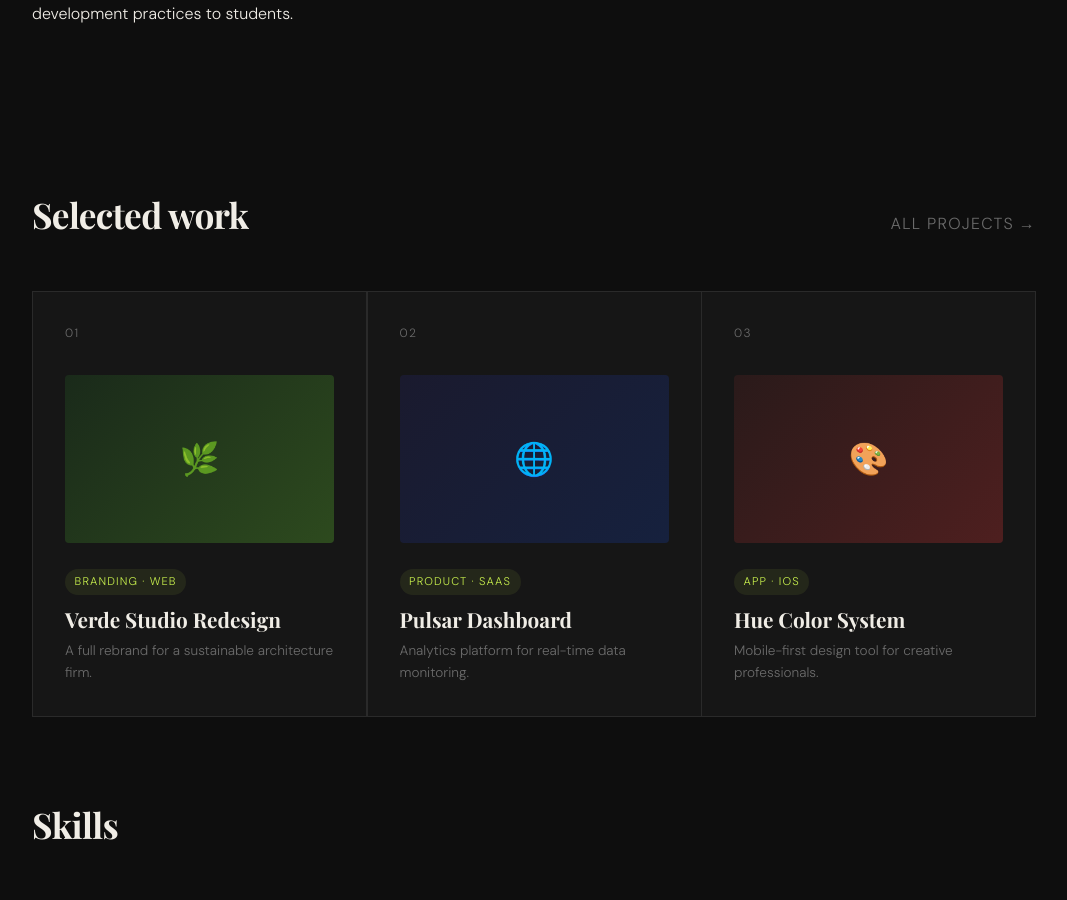
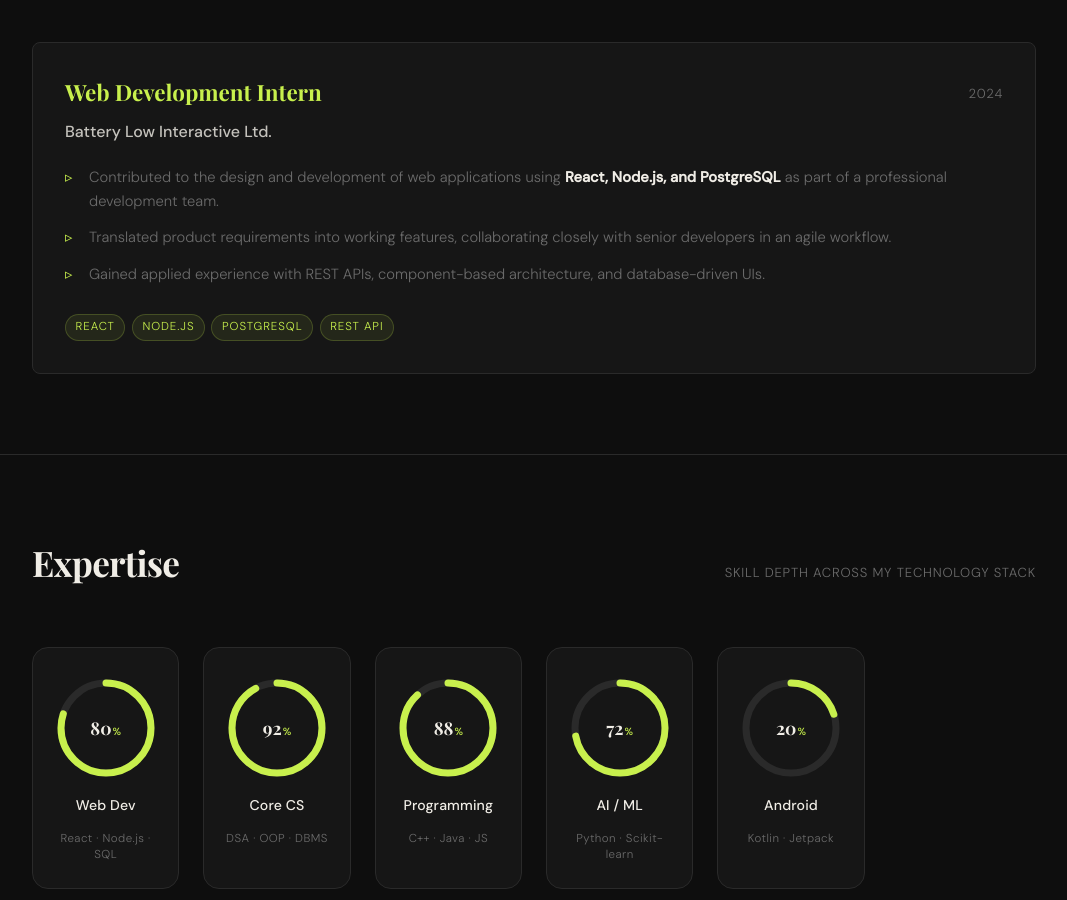
Before and after one commit to ashfaq-chowdhury/Portfolio, a Next.js app: page / in a window 1280 px wide. Shown: the part 1775-2675 px from the top of the page, without its empty margins (106-1173 px from the left). Built offline with nearby package versions, Linux system fonts and the light colour scheme.

Commit message:
New Section Created

```diff
--- /dev/null
+++ b/app/components/ExpertiseSection/ExpertiseSection.module.css
@@ -0,0 +1,113 @@
+.section {
+  max-width: 1100px;
+  margin: 0 auto;
+  padding: 5rem 3rem;
+  border-top: 1px solid var(--border);
+}
+
+.sectionHeader {
+  display: flex;
+  justify-content: space-between;
+  align-items: baseline;
+  margin-bottom: 3.5rem;
+  flex-wrap: wrap;
+  gap: 0.5rem;
+}
+
+.sectionTitle {
+  font-family: "Playfair Display", serif;
+  font-size: 2.2rem;
+  font-weight: 700;
+  letter-spacing: -0.02em;
+}
+
+.sectionSubtitle {
+  font-size: 0.82rem;
+  color: var(--muted);
+  letter-spacing: 0.06em;
+  text-transform: uppercase;
+}
+
+.chartsGrid {
+  display: grid;
+  grid-template-columns: repeat(6, 1fr);
+  gap: 1.5rem;
+}
+
+@media (max-width: 1024px) {
+  .chartsGrid {
+    grid-template-columns: repeat(3, 1fr);
+  }
+}
+
+@media (max-width: 600px) {
+  .chartsGrid {
+    grid-template-columns: repeat(2, 1fr);
+  }
+  .section {
+    padding: 3rem 1.5rem;
+  }
+}
+
+.chartCard {
+  display: flex;
+  flex-direction: column;
+  align-items: center;
+  gap: 0.9rem;
+  background: var(--surface);
+  border: 1px solid var(--border);
+  border-radius: 16px;
+  padding: 1.75rem 1rem 1.5rem;
+  transition: border-color 0.25s, transform 0.25s;
+}
+
+.chartCard:hover {
+  border-color: var(--accent);
+  transform: translateY(-3px);
+}
+
+.svgWrapper {
+  position: relative;
+  display: flex;
+  align-items: center;
+  justify-content: center;
+}
+
+.track {
+  stroke: var(--border);
+}
+
+.percentLabel {
+  position: absolute;
+  font-family: "Playfair Display", serif;
+  font-size: 1.1rem;
+  font-weight: 700;
+  color: var(--text);
+  display: flex;
+  align-items: baseline;
+  gap: 1px;
+  pointer-events: none;
+}
+
+.percentSign {
+  font-size: 0.65rem;
+  color: var(--accent);
+  font-family: "DM Sans", sans-serif;
+  font-weight: 500;
+}
+
+.chartLabel {
+  font-size: 0.88rem;
+  font-weight: 500;
+  color: var(--text);
+  text-align: center;
+  letter-spacing: 0.01em;
+}
+
+.chartSublabel {
+  font-size: 0.72rem;
+  color: var(--muted);
+  text-align: center;
+  line-height: 1.4;
+  letter-spacing: 0.04em;
+}
--- /dev/null
+++ b/app/components/ExpertiseSection/ExpertiseSection.tsx
@@ -0,0 +1,106 @@
+'use client';
+
+import { useEffect, useRef, useState } from 'react';
+import styles from './ExpertiseSection.module.css';
+
+interface ExpertiseItem {
+  label: string;
+  sublabel: string;
+  percentage: number;
+  color: string;
+}
+
+const expertise: ExpertiseItem[] = [
+  { label: "Web Dev", sublabel: "React · Node.js · SQL", percentage: 80, color: "#c8f04d" },
+  { label: "Core CS", sublabel: "DSA · OOP · DBMS", percentage: 92, color: "#c8f04d" },
+  { label: "Programming", sublabel: "C++ · Java · JS", percentage: 88, color: "#c8f04d" },
+  { label: "AI / ML", sublabel: "Python · Scikit-learn", percentage: 72, color: "#c8f04d" },
+  { label: "Android", sublabel: "Kotlin · Jetpack", percentage: 20, color: "#c8f04d" },
+];
+
+interface CircleChartProps {
+  item: ExpertiseItem;
+  animate: boolean;
+}
+
+function CircleChart({ item, animate }: CircleChartProps) {
+  const radius = 52;
+  const stroke = 7;
+  const normalizedRadius = radius - stroke;
+  const circumference = 2 * Math.PI * normalizedRadius;
+  const offset = circumference - (animate ? item.percentage / 100 : 0) * circumference;
+
+  return (
+    <div className={styles.chartCard}>
+      <div className={styles.svgWrapper}>
+        <svg width={radius * 2} height={radius * 2}>
+          {/* Track */}
+          <circle
+            className={styles.track}
+            cx={radius}
+            cy={radius}
+            r={normalizedRadius}
+            fill="none"
+            strokeWidth={stroke}
+          />
+          {/* Progress */}
+          <circle
+            className={styles.progress}
+            cx={radius}
+            cy={radius}
+            r={normalizedRadius}
+            fill="none"
+            strokeWidth={stroke}
+            stroke={item.color}
+            strokeLinecap="round"
+            strokeDasharray={circumference}
+            strokeDashoffset={offset}
+            style={{
+              transformOrigin: `${radius}px ${radius}px`,
+              transform: 'rotate(-90deg)',
+              transition: animate ? 'stroke-dashoffset 1.4s cubic-bezier(0.4, 0, 0.2, 1)' : 'none',
+            }}
+          />
+        </svg>
+        <div className={styles.percentLabel}>
+          {animate ? item.percentage : 0}<span className={styles.percentSign}>%</span>
+        </div>
+      </div>
+      <div className={styles.chartLabel}>{item.label}</div>
+      <div className={styles.chartSublabel}>{item.sublabel}</div>
+    </div>
+  );
+}
+
+export default function ExpertiseSection() {
+  const [visible, setVisible] = useState(false);
+  const sectionRef = useRef<HTMLDivElement>(null);
+
+  useEffect(() => {
+    const observer = new IntersectionObserver(
+      ([entry]) => {
+        if (entry.isIntersecting) {
+          setVisible(true);
+          observer.disconnect();
+        }
+      },
+      { threshold: 0.2 }
+    );
+    if (sectionRef.current) observer.observe(sectionRef.current);
+    return () => observer.disconnect();
+  }, []);
+
+  return (
+    <section id="expertise" className={styles.section} ref={sectionRef}>
+      <div className={styles.sectionHeader}>
+        <h2 className={styles.sectionTitle}>Expertise</h2>
+        <p className={styles.sectionSubtitle}>Skill depth across my technology stack</p>
+      </div>
+      <div className={styles.chartsGrid}>
+        {expertise.map((item, i) => (
+          <CircleChart key={i} item={item} animate={visible} />
+        ))}
+      </div>
+    </section>
+  );
+}
--- a/app/components/ProjectsSection/ProjectsSection.module.css
+++ b/app/components/ProjectsSection/ProjectsSection.module.css
@@ -23,6 +23,7 @@
   max-width: 1100px;
   margin: 0 auto;
   padding: 5rem 3rem;
+  border-top: 1px solid var(--border);
 }
 
 .sectionHeader {
--- a/app/components/ProjectsSection/ProjectsSection.tsx
+++ b/app/components/ProjectsSection/ProjectsSection.tsx
@@ -6,30 +6,60 @@ import ProjectCard from './ProjectCard';
 import styles from './ProjectsSection.module.css';
 
 const initialProjects: Project[] = [
-  { id: 1, title: "Verde Studio Redesign", description: "A full rebrand for a sustainable architecture firm.", tag: "Branding · Web", emoji: "🌿", gradientClass: "p1" },
-  { id: 2, title: "Pulsar Dashboard", description: "Analytics platform for real-time data monitoring.", tag: "Product · SaaS", emoji: "🌐", gradientClass: "p2" },
-  { id: 3, title: "Hue Color System", description: "Mobile-first design tool for creative professionals.", tag: "App · iOS", emoji: "🎨", gradientClass: "p3" },
+  {
+    id: 1,
+    title: "Limitless — Full Stack Web App",
+    description: "A modern full-stack web application built with React, Node.js, and PostgreSQL. Features user authentication, real-time updates, and a clean component-based UI.",
+    tag: "React · Node.js · PostgreSQL",
+    emoji: "🏆",
+    gradientClass: "p1"
+  },
+  {
+    id: 2,
+    title: "University Portal",
+    description: "A role-based academic management system built with C#. Streamlines course workflows for students, faculty, and admins — including enrollment, grade management, and profile controls.",
+    tag: "C# · .NET",
+    emoji: "🎓",
+    gradientClass: "p2"
+  },
+  {
+    id: 3,
+    title: "Expense Tracker",
+    description: "A native Android expense tracking application built with Kotlin. Helps users log, categorize, and visualize their personal finances with an intuitive mobile-first UI.",
+    tag: "Kotlin · Android",
+    emoji: "📱",
+    gradientClass: "p3"
+  },
 ];
 
 const expandedProjects: Project[] = [
-  { id: 4, title: "Stellar App Platform", description: "Cloud-based project management for distributed teams.", tag: "Product · Web", emoji: "🚀", gradientClass: "p1" },
-  { id: 5, title: "Cinematic Brand Kit", description: "Video-first branding system for creative studios.", tag: "Branding · Motion", emoji: "🎬", gradientClass: "p2" },
-  { id: 6, title: "DataMind Analytics", description: "AI-powered insights platform for business intelligence.", tag: "Analytics · AI", emoji: "📊", gradientClass: "p3" },
+  {
+    id: 4,
+    title: "Best Thesis Project — AI/ML",
+    description: "Award-winning thesis project (Best Poster Award) exploring machine learning techniques. Presented at university level with outstanding faculty recognition.",
+    tag: "Python · Machine Learning",
+    emoji: "🤖",
+    gradientClass: "p1"
+  },
+  {
+    id: 5,
+    title: "Data Structures & Algorithms Library",
+    description: "A comprehensive C++ library implementing classic data structures and algorithm patterns, built during competitive programming practice sessions.",
+    tag: "C++ · DSA",
+    emoji: "⚙️",
+    gradientClass: "p2"
+  },
 ];
 
 export default function ProjectsSection() {
   const [isExpanded, setIsExpanded] = useState(false);
-
-  const toggleProjects = () => {
-    setIsExpanded(!isExpanded);
-  };
 
   return (
     <section id="work" className={styles.section}>
       <div className={styles.sectionHeader}>
         <h2 className={styles.sectionTitle}>Selected work</h2>
         <button
-          onClick={toggleProjects}
+          onClick={() => setIsExpanded(!isExpanded)}
           className={`${styles.sectionLink} ${isExpanded ? styles.sectionLinkActive : ''}`}
           style={{ background: 'none', border: 'none', padding: 0, font: 'inherit', cursor: 'pointer', display: 'flex', alignItems: 'center', gap: '0.3rem' }}
         >
@@ -41,7 +71,6 @@ export default function ProjectsSection() {
         {initialProjects.map((project) => (
           <ProjectCard key={project.id} project={project} />
         ))}
-
         {isExpanded && expandedProjects.map((project, index) => (
           <ProjectCard
             key={project.id}
--- a/app/components/SkillsSection/SkillsSection.module.css
+++ b/app/components/SkillsSection/SkillsSection.module.css
@@ -3,11 +3,9 @@
   max-width: 1100px;
   margin: 0 auto;
   padding: 5rem 3rem;
+  border-top: 1px solid var(--border);
 }
 
-.skillsSection {
-  padding-top: 0;
-}
 
 .sectionHeader {
   display: flex;
--- a/app/components/StatsRow/StatsRow.tsx
+++ b/app/components/StatsRow/StatsRow.tsx
@@ -11,7 +11,7 @@ export default function StatsRow({ stats }: StatsRowProps) {
       {stats.map((stat, index) => (
         <div key={index}>
           <div className={styles.statNum}>
-            {stat.value}<span className={styles.accent}>+</span>
+            {stat.value}
           </div>
           <div className={styles.statLabel}>{stat.label}</div>
         </div>
--- a/app/page.module.css
+++ b/app/page.module.css
@@ -1,10 +1,11 @@
-/* Page-level styles — only About section remains here */
+/* Page-level styles — About, Experience sections */
 
 /* Sections */
 .section {
   max-width: 1100px;
   margin: 0 auto;
   padding: 5rem 3rem;
+  border-top: 1px solid var(--border);
 }
 
 .sectionHeader {
@@ -21,6 +22,7 @@
   letter-spacing: -0.02em;
 }
 
+/* About */
 .aboutContent {
   max-width: 800px;
   margin: 0;
@@ -37,3 +39,92 @@
 .aboutText:last-child {
   margin-bottom: 0;
 }
+
+/* Experience */
+.experienceContent {
+  display: flex;
+  flex-direction: column;
+  gap: 2rem;
+}
+
+.experienceItem {
+  background: var(--surface);
+  padding: 2rem;
+  border-radius: 8px;
+  border: 1px solid var(--border);
+  transition: border-color 0.2s;
+}
+
+.experienceItem:hover {
+  border-color: var(--accent);
+}
+
+.experienceHeader {
+  display: flex;
+  justify-content: space-between;
+  align-items: center;
+  margin-bottom: 0.5rem;
+}
+
+.experienceTitle {
+  font-family: "Playfair Display", serif;
+  font-size: 1.4rem;
+  font-weight: 700;
+  color: var(--accent);
+}
+
+.experienceDate {
+  font-size: 0.82rem;
+  color: var(--muted);
+  letter-spacing: 0.06em;
+  text-transform: uppercase;
+}
+
+.experienceCompany {
+  font-size: 1rem;
+  font-weight: 500;
+  margin-bottom: 1.25rem;
+  color: var(--text);
+  opacity: 0.8;
+}
+
+.experienceList {
+  list-style: none;
+  padding: 0;
+  margin: 0;
+}
+
+.experienceList li {
+  position: relative;
+  padding-left: 1.5rem;
+  margin-bottom: 0.75rem;
+  font-size: 0.92rem;
+  color: var(--muted);
+  line-height: 1.65;
+}
+
+.experienceList li::before {
+  content: "▹";
+  position: absolute;
+  left: 0;
+  color: var(--accent);
+}
+
+.experienceTechBadge {
+  display: inline-flex;
+  align-items: center;
+  gap: 0.4rem;
+  margin-top: 1rem;
+  flex-wrap: wrap;
+}
+
+.badge {
+  font-size: 0.72rem;
+  letter-spacing: 0.08em;
+  text-transform: uppercase;
+  color: var(--accent);
+  background: rgba(200, 240, 77, 0.08);
+  padding: 0.2rem 0.6rem;
+  border-radius: 2rem;
+  border: 1px solid rgba(200, 240, 77, 0.2);
+}
--- a/app/page.tsx
+++ b/app/page.tsx
@@ -1,25 +1,23 @@
 import Navbar from './components/Navbar/Navbar';
 import Hero from './components/Hero/Hero';
 import StatsRow from './components/StatsRow/StatsRow';
+import ExpertiseSection from './components/ExpertiseSection/ExpertiseSection';
 import ProjectsSection from './components/ProjectsSection/ProjectsSection';
 import SkillsSection from './components/SkillsSection/SkillsSection';
 import Footer from './components/Footer/Footer';
 import { Stat, SocialLink } from './types';
 import styles from './page.module.css';
 
-const CAREER_START_YEAR = 2010; // Change this to your start year
-
 const stats: Stat[] = [
-  { value: new Date().getFullYear() - CAREER_START_YEAR, label: "Years experience" },
-  { value: 48, label: "Projects delivered" },
-  { value: 32, label: "Happy clients" },
+  { value: 3.96, label: "CGPA" },
+  { value: 3, label: "Dean's List Awards" },
+  { value: 1, label: "Best Thesis Poster" },
 ];
 
 const socialLinks: SocialLink[] = [
-  { name: "Unity Play", url: "#" },
-  { name: "LinkedIn", url: "https://www.linkedin.com/in/" },
-  { name: "GitHub", url: "https://github.com/" },
-  { name: "Any Social", url: "#" },
+  { name: "Email", url: "mailto:ashfaq17407@gmail.com" },
+  { name: "LinkedIn", url: "https://www.linkedin.com/in/ashfaqur-rahman-chowdhury-2931b8245" },
+  { name: "GitHub", url: "https://github.com/ashfaq-chowdhury" },
 ];
 
 export default function Home() {
@@ -35,14 +33,19 @@ export default function Home() {
         </div>
         <div className={styles.aboutContent}>
           <p className={styles.aboutText}>
-            I&apos;m a passionate designer and developer with a deep love for creating meaningful digital experiences.
-            With {new Date().getFullYear() - CAREER_START_YEAR}+ years in the industry,...
+            I&apos;m a recent B.Sc. graduate in Computer Science and Engineering from
+            American International University-Bangladesh (AIUB), where I maintained a
+            consistent Dean&apos;s List record and received the Best Thesis Poster Award.
           </p>
           <p className={styles.aboutText}>
-            I have a strong foundation in core CS theory and practical software development, combined with hands-on industry experience as a Web Development Intern.
+            I have a strong foundation in core CS theory and practical software development,
+            combined with hands-on industry experience as a Web Development Intern at
+            Battery Low Interactive Ltd., where I worked with React, Node.js, and PostgreSQL.
           </p>
           <p className={styles.aboutText}>
-            Lorem ipsum dolor sit, amet consectetur adipisicing elit. Maxime obcaecati quasi aliquid vero. Veritatis, dolor vel aperiam voluptates sunt repellat optio praesentium adipisci modi, animi recusandae fugiat quae velit qui?
+            Fluent in Bengali and English, I have a genuine interest in teaching, mentoring,
+            and contributing to curriculum-driven, project-based CS education. I&apos;m passionate
+            about software development, AI/ML, and building impactful digital experiences.
           </p>
         </div>
       </section>
@@ -52,20 +55,40 @@ export default function Home() {
           <h2 className={styles.sectionTitle}>Experience</h2>
         </div>
         <div className={styles.experienceContent}>
+
           <div className={styles.experienceItem}>
             <div className={styles.experienceHeader}>
               <h3 className={styles.experienceTitle}>Web Development Intern</h3>
-              <span className={styles.experienceDate}>Recent</span>
+              <span className={styles.experienceDate}>2024</span>
             </div>
             <div className={styles.experienceCompany}>Battery Low Interactive Ltd.</div>
             <ul className={styles.experienceList}>
-              <li>Contributed to the design and development of web applications using <strong style={{ color: 'var(--text)' }}>React, Node.js, and PostgreSQL</strong> as part of a professional development team.</li>
-              <li>Gained applied experience translating requirements into working features — directly relevant to explaining real-world software development practices to students.</li>
+              <li>
+                Contributed to the design and development of web applications using{' '}
+                <strong style={{ color: 'var(--text)' }}>React, Node.js, and PostgreSQL</strong>{' '}
+                as part of a professional development team.
+              </li>
+              <li>
+                Translated product requirements into working features, collaborating closely
+                with senior developers in an agile workflow.
+              </li>
+              <li>
+                Gained applied experience with REST APIs, component-based architecture,
+                and database-driven UIs.
+              </li>
             </ul>
+            <div className={styles.experienceTechBadge}>
+              <span className={styles.badge}>React</span>
+              <span className={styles.badge}>Node.js</span>
+              <span className={styles.badge}>PostgreSQL</span>
+              <span className={styles.badge}>REST API</span>
+            </div>
           </div>
+
         </div>
       </section>
 
+      <ExpertiseSection />
       <ProjectsSection />
       <SkillsSection />
       <Footer socialLinks={socialLinks} />
```
Also changed, not shown: app/components/Footer/Footer.tsx (+9 -2 lines), app/components/Hero/Hero.tsx (+11 -7 lines), app/components/Navbar/Navbar.tsx (+10 -9 lines), app/components/SkillsSection/SkillsSection.tsx (+9 -5 lines), 1 other file (tests, documents, lock files or other folders).
